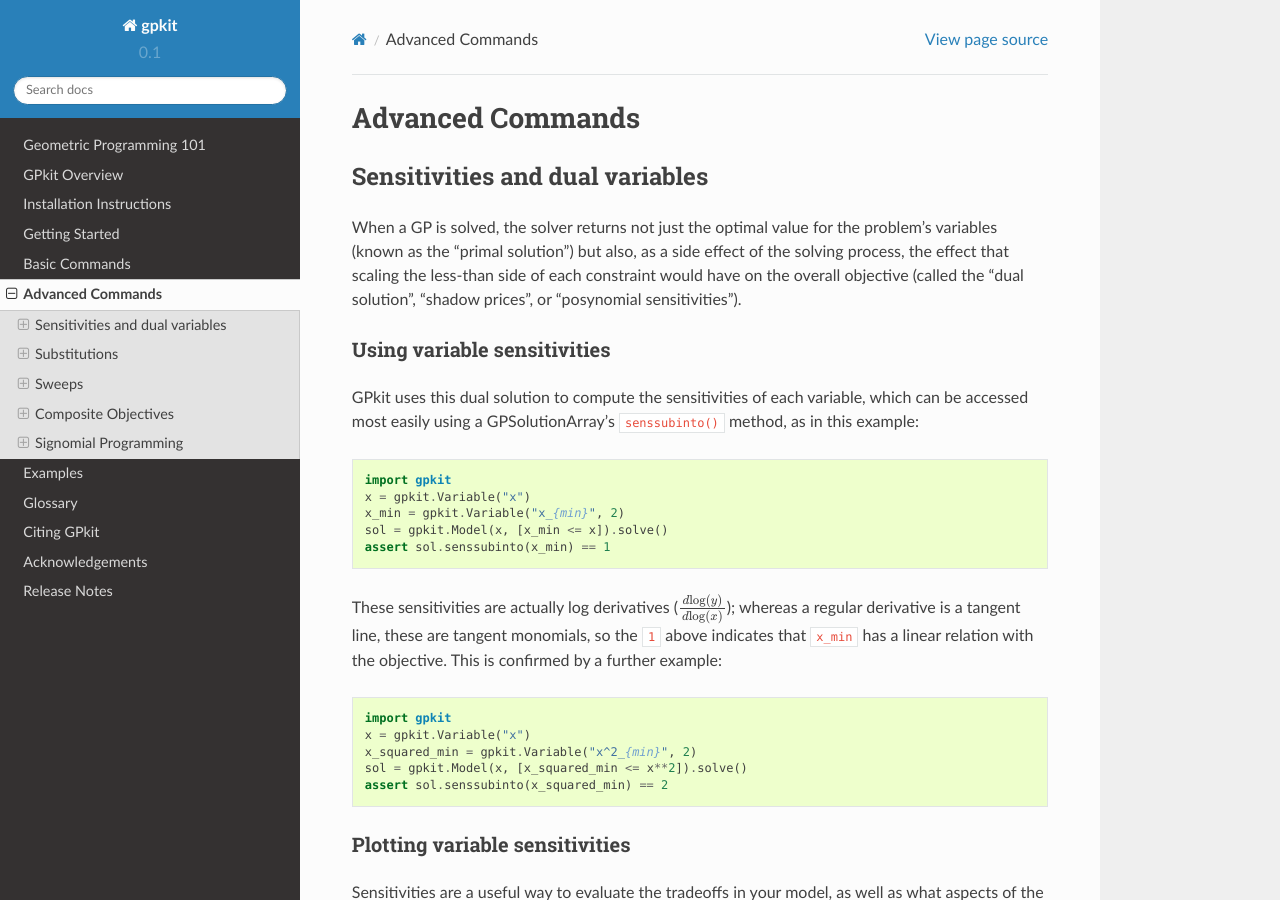
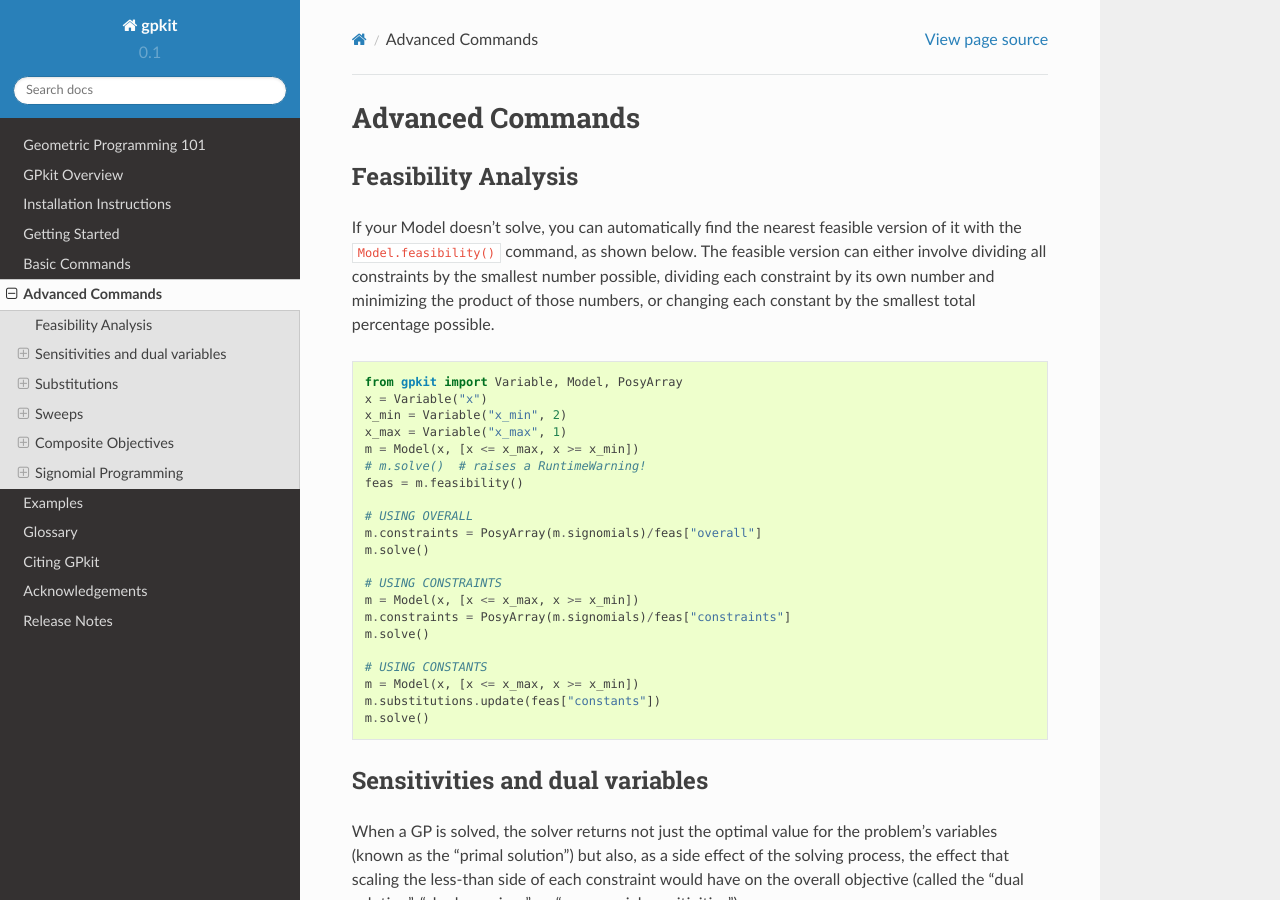
Before and after one commit to convexengineering/gpkit, a Sphinx documentation site: the page built from docs/source/advancedcommands.rst, in a window 1280 px wide and 900 px high. Built offline with Sphinx 7.4.7 and the Read the Docs theme 2.0.0, drawn with Linux system fonts in a browser that asks for light colours; some of the changed text lies outside the part shown.

Commit message:
add feasibility to docs

```diff
--- a/docs/source/advancedcommands.rst
+++ b/docs/source/advancedcommands.rst
@@ -1,5 +1,34 @@
 Advanced Commands
 *****************
+
+Feasibility Analysis
+====================
+
+If your Model doesn't solve, you can automatically find the nearest feasible version of it with the ``Model.feasibility()`` command, as shown below. The feasible version can either involve dividing all constraints by the smallest number possible, dividing each constraint by its own number and minimizing the product of those numbers, or changing each constant by the smallest total percentage possible.
+
+.. code-block:: python
+
+    from gpkit import Variable, Model, PosyArray
+    x = Variable("x")
+    x_min = Variable("x_min", 2)
+    x_max = Variable("x_max", 1)
+    m = Model(x, [x <= x_max, x >= x_min])
+    # m.solve()  # raises a RuntimeWarning!
+    feas = m.feasibility()
+
+    # USING OVERALL
+    m.constraints = PosyArray(m.signomials)/feas["overall"]
+    m.solve()
+
+    # USING CONSTRAINTS
+    m = Model(x, [x <= x_max, x >= x_min])
+    m.constraints = PosyArray(m.signomials)/feas["constraints"]
+    m.solve()
+
+    # USING CONSTANTS
+    m = Model(x, [x <= x_max, x >= x_min])
+    m.substitutions.update(feas["constants"])
+    m.solve()
 
 
 Sensitivities and dual variables
```
Also changed, not shown: other parts of docs/source/advancedcommands.rst (+0 -4 lines).
